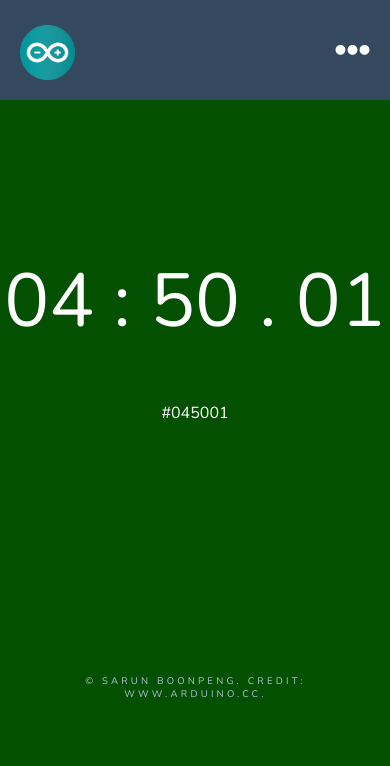
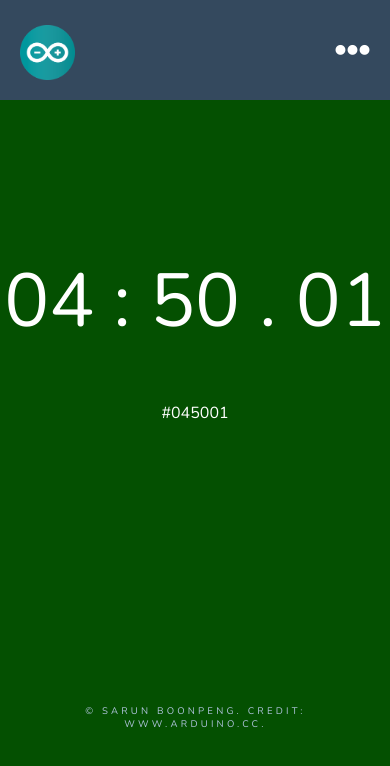
Before and after one commit to ninesarun/WebProject, a plain HTML site: page clock.html in a window 390 px wide. Drawn offline with nearby package versions, Linux system fonts and the light colour scheme.

Commit message:
ียกฟะำ

```diff
--- a/clock.html
+++ b/clock.html
@@ -11,7 +11,7 @@
 	<body>
         <div class="header">
 			<div class="logo">
-				<img src="/WebProject/image/logo.png">
+				<img src="/image/logo.png">
 			</div>
 			<input type="checkbox" id="chk">
 			<label for="chk" class="show-menu-btn">
--- a/css/clock.css
+++ b/css/clock.css
@@ -65,9 +65,9 @@ body{
   footer{
     width: 100%;
     max-width: 100%;
-    margin-top: 2rem;
+    margin-top: 280px;
     text-align: center;
-    margin-top: 300px;
+    margin-bottom: 10px;
   }
   footer .copyright{
   letter-spacing: 0.2rem;
@@ -126,10 +126,11 @@ body{
       footer{
         width: 90%;
         max-width: 100%;
-        margin-top: 2rem;
+        margin-top: 280px;
         text-align: center;
-        margin-top: 250px;
+        margin-bottom: 10px;
         padding: 0px 20px 0px 20px;
+
       }
       #clock{
         font-weight: 100;
--- a/css/home.css
+++ b/css/home.css
@@ -1,5 +1,5 @@
 html,body{
-    background-image: url(/WebProject/image/abg.jpg);
+    background-image: url(/image/abg.jpg);
     background-size: cover;
     background-repeat: no-repeat;
     background-position: center;
--- a/css/product.css
+++ b/css/product.css
@@ -1,5 +1,5 @@
 html,body{
-    background-image: url(/WebProject/image/bg.jpg);
+    background-image: url(/image/bg.jpg);
     background-size: cover;
     background-repeat: no-repeat;
     background-position: center;
--- a/css/style.css
+++ b/css/style.css
@@ -1,5 +1,5 @@
 html,body{
-  background-image: url(/WebProject/image/bg.jpg);
+  background-image: url(/image/bg.jpg);
   background-size: cover;
   background-repeat: no-repeat;
   background-position: center;
```
Also changed, not shown: intro.html (+2 -2 lines), product.html (+9 -9 lines).
